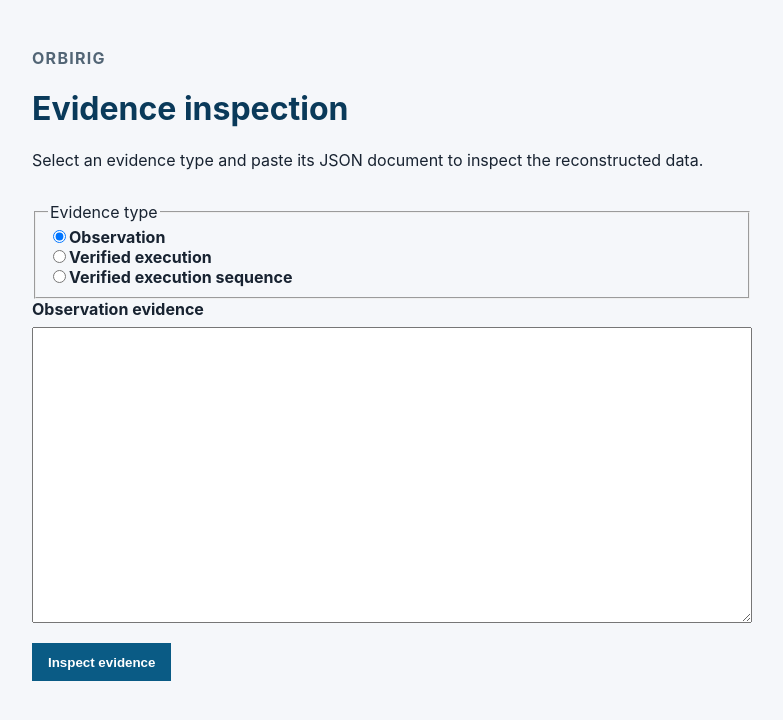
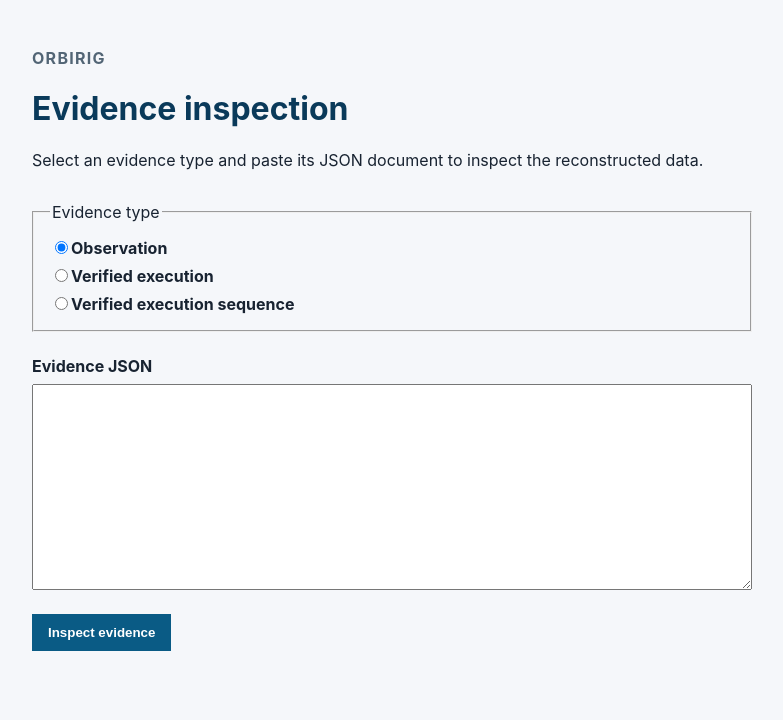
Before and after one commit to NikolayAir/OrbiRig, a React (Vite) app in the folder frontend/: page / in a window 1280 px wide. Shown: the top 720 px of the page, without its empty margins (248-1031 px from the left). Built offline with nearby package versions, Linux system fonts and the light colour scheme.

Commit message:
Improve evidence-inspection readability (#43)
Refine the read-only evidence inspector hierarchy and input layout while preserving canonical identifiers, sequence order, and existing inspection behaviour.

Add a representative README screenshot of the evidence inspector.

```diff
--- a/frontend/src/App.tsx
+++ b/frontend/src/App.tsx
@@ -72,6 +72,15 @@ const INSPECTION_ENDPOINTS: Record<EvidenceType, string> = {
   "verified-execution": "/api/inspect/verified-execution",
   "verified-execution-sequence":
     "/api/inspect/verified-execution-sequence",
+};
+
+const INVARIANT_TITLES: Record<string, string> = {
+  pre_state_matches_expected: "Pre-state matches expected",
+  acknowledgement_is_accepted: "Acknowledgement is accepted",
+  acknowledgement_is_rejected: "Acknowledgement is rejected",
+  post_state_matches_requested_mode: "Post-state matches requested mode",
+  post_state_matches_pre_state: "Post-state matches pre-state",
+  telemetry_matches_post_state: "Telemetry matches post-state",
 };
 
 export function App() {
@@ -184,7 +193,7 @@ export function App() {
           </label>
         </fieldset>
 
-        <label htmlFor="evidence">{evidenceLabel(evidenceType)}</label>
+        <label htmlFor="evidence">Evidence JSON</label>
         <textarea
           id="evidence"
           name="evidence"
@@ -195,7 +204,7 @@ export function App() {
           }}
           disabled={inspection.kind === "loading"}
           spellCheck={false}
-          rows={18}
+          rows={12}
         />
         <button type="submit" disabled={inspection.kind === "loading"}>
           Inspect evidence
@@ -231,18 +240,18 @@ export function App() {
   );
 }
 
-function evidenceLabel(evidenceType: EvidenceType): string {
+function evidenceTypeName(evidenceType: EvidenceType): string {
   if (evidenceType === "observation") {
-    return "Observation evidence";
+    return "observation evidence";
   }
   if (evidenceType === "verified-execution") {
-    return "Verified-execution evidence";
+    return "verified-execution evidence";
   }
-  return "Verified-execution-sequence evidence";
+  return "verified-execution-sequence evidence";
 }
 
 function invalidEvidenceMessage(evidenceType: EvidenceType): string {
-  return `The ${evidenceLabel(evidenceType).toLowerCase()} is invalid.`;
+  return `The ${evidenceTypeName(evidenceType)} is invalid.`;
 }
 
 function ObservationFields({
@@ -298,7 +307,7 @@ function VerifiedExecutionFields({
         <dd>{record.execution.execution_id}</dd>
         <dt>UTC execution timestamp</dt>
         <dd>{record.execution.executed_at}</dd>
-        <dt>ScenarioId</dt>
+        <dt>Scenario ID</dt>
         <dd>{record.execution.scenario_id}</dd>
         <dt>Outcome</dt>
         <dd>{record.outcome}</dd>
@@ -308,10 +317,15 @@ function VerifiedExecutionFields({
       <ObservationFields observation={record.observation} />
 
       <Subheading>Invariant results</Subheading>
-      <ol>
+      <ol className="invariant-results">
         {record.invariant_results.map((result, index) => (
           <li key={`${result.invariant_id}-${index}`}>
-            <InvariantHeading>{result.invariant_id}</InvariantHeading>
+            <InvariantHeading className="invariant-title">
+              {INVARIANT_TITLES[result.invariant_id] ?? "Invariant result"}
+            </InvariantHeading>
+            <p className="invariant-id">
+              <code>{result.invariant_id}</code>
+            </p>
             <dl>
               <dt>Expected</dt>
               <dd>{formatInvariantValue(result.expected)}</dd>
@@ -354,12 +368,16 @@ function VerifiedExecutionSequenceDetails({
       </dl>
 
       <h3>Member records</h3>
-      <ol aria-label="Sequence member records">
+      <ol
+        className="sequence-members"
+        aria-label="Sequence member records"
+        role="list"
+      >
         {sequence.records.map((record, index) => {
           const headingId = `sequence-member-${index}`;
           return (
             <li key={`${record.execution.execution_id}-${index}`}>
-              <article aria-labelledby={headingId}>
+              <article className="sequence-member" aria-labelledby={headingId}>
                 <h4 id={headingId}>Member {index + 1}</h4>
                 <VerifiedExecutionFields record={record} nested />
               </article>
@@ -369,14 +387,21 @@ function VerifiedExecutionSequenceDetails({
       </ol>
 
       <h3>Continuity boundaries</h3>
-      <ol aria-label="Continuity boundaries">
+      <ol
+        className="continuity-boundaries"
+        aria-label="Continuity boundaries"
+        role="list"
+      >
         {sequence.continuity_results.map((result, index) => {
           const headingId = `continuity-boundary-${index}`;
           return (
             <li
               key={`${result.previous_execution_id}-${result.next_execution_id}-${index}`}
             >
-              <article aria-labelledby={headingId}>
+              <article
+                className="continuity-boundary"
+                aria-labelledby={headingId}
+              >
                 <h4 id={headingId}>Boundary {index + 1}</h4>
                 <dl>
                   <dt>Previous execution ID</dt>
--- a/frontend/src/styles.css
+++ b/frontend/src/styles.css
@@ -38,10 +38,23 @@ button {
   font-weight: 700;
 }
 
+fieldset {
+  margin: 0 0 1.5rem;
+  padding: 1rem;
+}
+
+fieldset label + label {
+  margin-top: 0.5rem;
+}
+
+form > label {
+  margin-bottom: 0.5rem;
+}
+
 textarea {
   box-sizing: border-box;
   font-family: ui-monospace, SFMono-Regular, monospace;
-  margin: 0.5rem 0 1rem;
+  margin: 0 0 1.25rem;
   padding: 0.75rem;
   resize: vertical;
   width: 100%;
@@ -75,3 +88,44 @@ dt {
 dd {
   margin-left: 0;
 }
+
+.invariant-results {
+  display: grid;
+  gap: 1rem;
+  padding-left: 1.5rem;
+}
+
+.invariant-results > li {
+  border-left: 0.2rem solid #d8e2e8;
+  padding: 0.25rem 0 0.75rem 1rem;
+}
+
+.invariant-title {
+  margin: 0;
+}
+
+.invariant-id {
+  color: #526575;
+  margin: 0.25rem 0 0;
+}
+
+.sequence-members,
+.continuity-boundaries {
+  display: grid;
+  gap: 1.5rem;
+  list-style: none;
+  padding-left: 0;
+}
+
+.sequence-member,
+.continuity-boundary {
+  background: #f8fafb;
+  border: 1px solid #d8e2e8;
+  border-radius: 0.25rem;
+  padding: 1.25rem;
+}
+
+.sequence-member > h4,
+.continuity-boundary > h4 {
+  margin-top: 0;
+}
```
Also changed, not shown: 3 other files (tests, documents, lock files or other folders).
